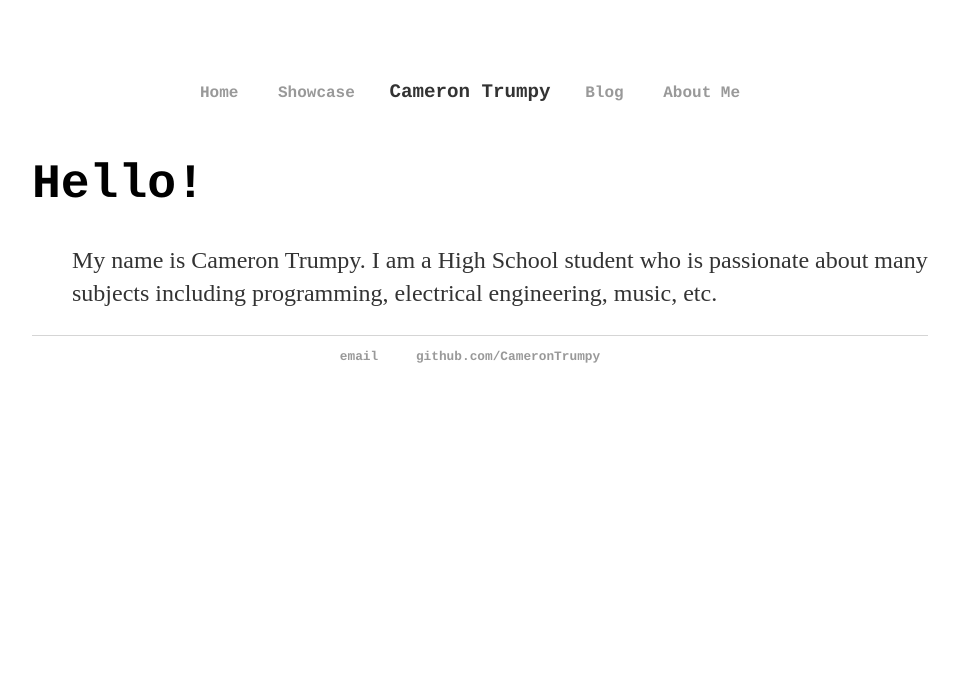
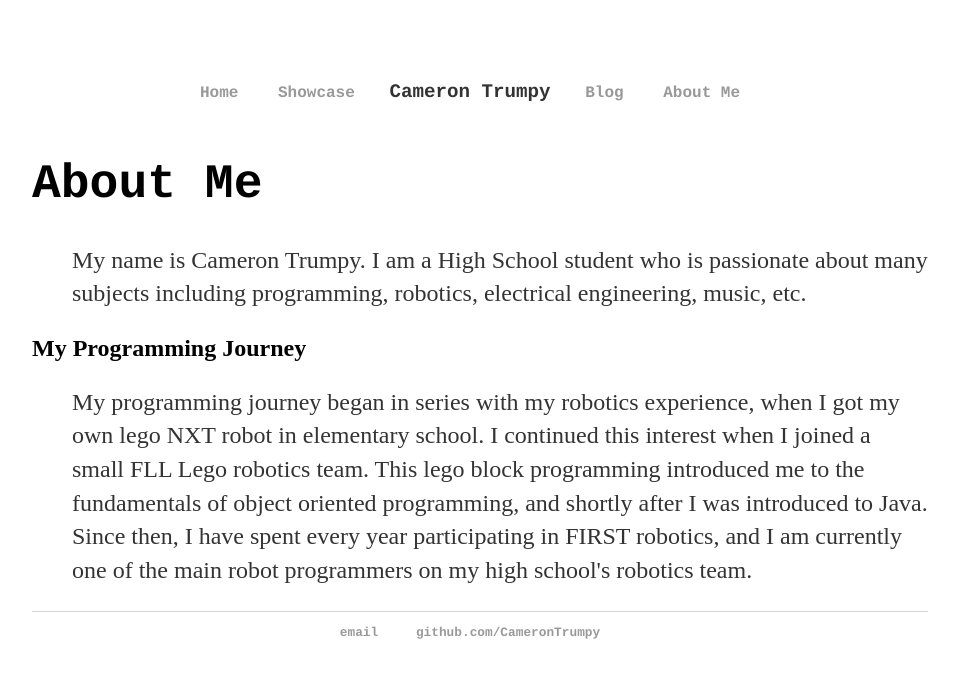
Before and after one commit to CameronTrumpy/CameronTrumpy.github.io, a Jekyll site: the page built from about/index.html, in a window 1280 px wide. Shown: the top 678 px of the page, without its empty margins (160-1118 px from the left). Built offline with Jekyll 4.4.1, drawn with Linux system fonts in a browser that asks for light colours.

Commit message:
Update CSS and about me

```diff
--- a/about/index.html
+++ b/about/index.html
@@ -3,7 +3,9 @@ layout: default
 title: Cameron Trumpy
 ---
 <div class="blurb">
-    <h1>Hello!</h1>
+	<h1>About Me</h1>
     <p style="padding-left: 40px;">My name is Cameron Trumpy. I am a High School student who is
-        passionate about many subjects including programming, electrical engineering, music, etc.</p>
+        passionate about many subjects including programming, robotics, electrical engineering, music, etc.</p>
+    <h2>My Programming Journey</h2>
+    <p style="padding-left: 40px;">My programming journey began in series with my robotics experience, when I got my own lego NXT robot in elementary school. I continued this interest when I joined a small FLL Lego robotics team. This lego block programming introduced me to the fundamentals of object oriented programming, and shortly after I was introduced to Java. Since then, I have spent every year participating in FIRST robotics, and I am currently one of the main robot programmers on my high school's robotics team.</p>
 </div><!-- /.blurb -->
--- a/css/main.css
+++ b/css/main.css
@@ -13,6 +13,12 @@ nav ul li, footer ul li {
     display: inline-block;
     margin-right: 20px;
 }
+
+nav ul a:hover, footer ul a:hover {
+    text-decoration: underline;
+    background-color: #000;
+    border-radius: 5px;
+}
 a {
     padding: 5px 5px;
     text-decoration: none;
@@ -20,8 +26,6 @@ a {
 }
 a:hover {
     text-decoration: underline;
-    background-color: #000;
-    border-radius: 5px;
 }
 h1 {
     font-size: 3em;
```
